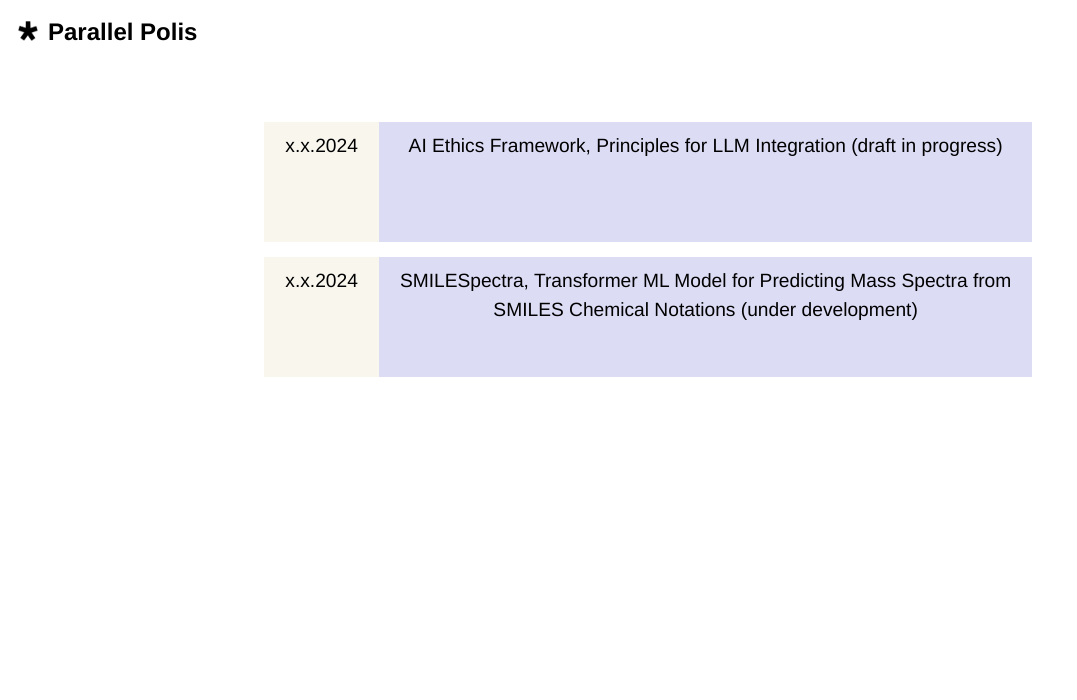
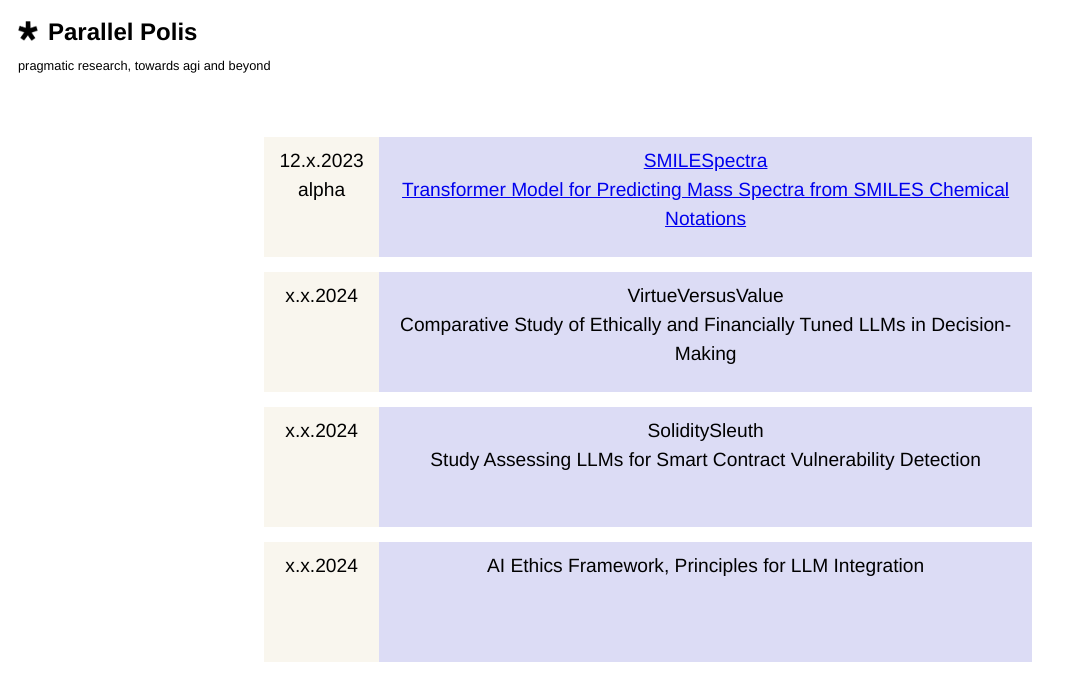
Before and after one commit to yu-jeffy/parallelpolis, a Next.js app: page / in a window 1280 px wide. Shown: the top 700 px of the page, without its empty margins (0-1077 px from the left). Built offline with nearby package versions, Linux system fonts and the light colour scheme.

Commit message:
projects updated, css styling fix

```diff
--- a/pages/index.tsx
+++ b/pages/index.tsx
@@ -20,22 +20,35 @@ export default function Home() {
         </div>
         <div className={styles.bold}>Parallel Polis</div>
       </div>
+      <div className={styles.subheader}>pragmatic research, towards agi and beyond</div>
       <div className={styles.divider}>
 
       </div>
       <div className={styles.content}>
         <div className={styles.itemContainer}>
           <div className={styles.date1}>
-            x.x.2024
+            12.x.2023<br></br>alpha
           </div>
           <div className={styles.title1}>
-            AI Ethics Framework, Principles for LLM Integration (draft in progress)
+            <Link href="https://github.com/yu-jeffy/SMILESpectra">SMILESpectra<br></br>Transformer Model for Predicting Mass Spectra from SMILES Chemical Notations </Link>
           </div>
           <div className={styles.date2}>
             x.x.2024
           </div>
           <div className={styles.title2}>
-            SMILESpectra, Transformer ML Model for Predicting Mass Spectra from SMILES Chemical Notations (under development)
+            VirtueVersusValue<br></br>Comparative Study of Ethically and Financially Tuned LLMs in Decision-Making
+          </div>
+          <div className={styles.date3}>
+            x.x.2024
+          </div>
+          <div className={styles.title3}>
+            SoliditySleuth<br></br>Study Assessing LLMs for Smart Contract Vulnerability Detection
+          </div>
+          <div className={styles.date4}>
+            x.x.2024
+          </div>
+          <div className={styles.title4}>
+            AI Ethics Framework, Principles for LLM Integration
           </div>
         </div>
       </div>
--- a/styles/index.module.css
+++ b/styles/index.module.css
@@ -13,6 +13,12 @@
   font-family: 'Helvetica', 'Arial', sans-serif;
   font-size: 1.5rem;
   margin-bottom: 2px;
+}
+
+.subheader {
+  font-family: 'Helvetica', 'Arial', sans-serif;
+  font-size: .8rem;
+  margin-left: 10px;
 }
 
 .divider {
```
